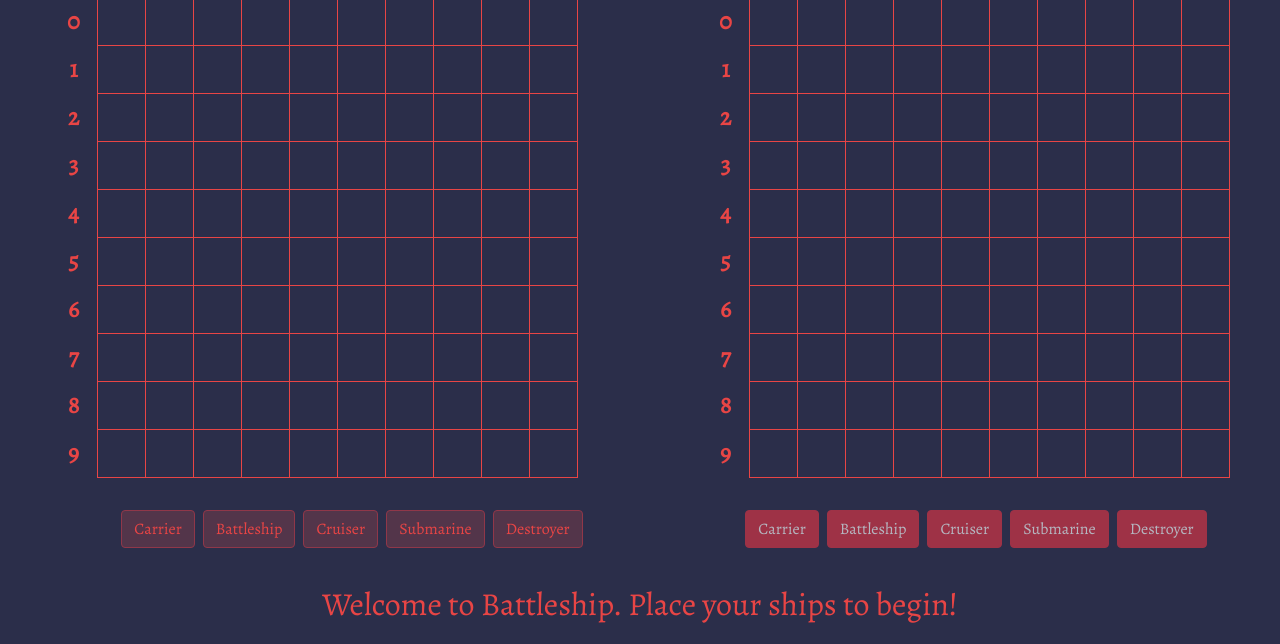
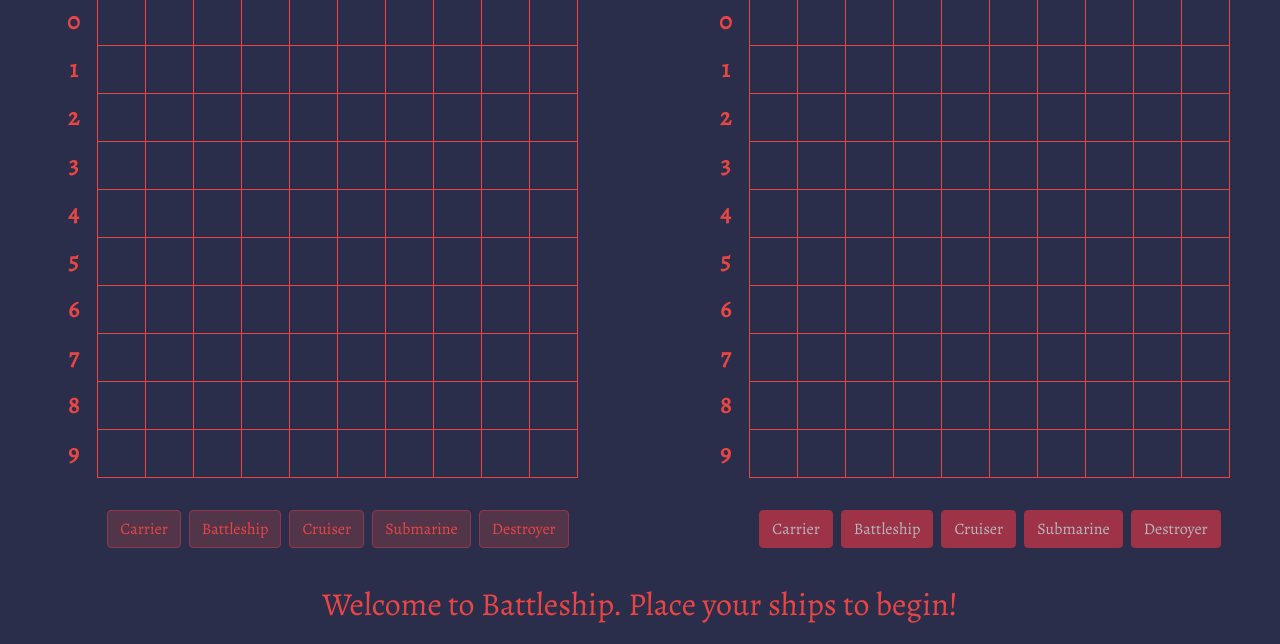
Before and after one commit to akhtar-u/Battleship-2.0, a plain HTML site: page src/main/resources/static/cpu/cpu.html in a window 1280 px wide. Shown: the part 195-839 px from the top of the page. Drawn offline with nearby package versions, Linux system fonts and the light colour scheme.

Commit message:
fix cpu ships margin

```diff
--- a/src/main/resources/static/styles.css
+++ b/src/main/resources/static/styles.css
@@ -109,6 +109,10 @@ td:hover {
     margin-left: 1.75em;
 }
 
+#cships {
+    margin-left: 1.75em;
+}
+
 .multiplayer{
     margin-top: 5em;
 }
```
